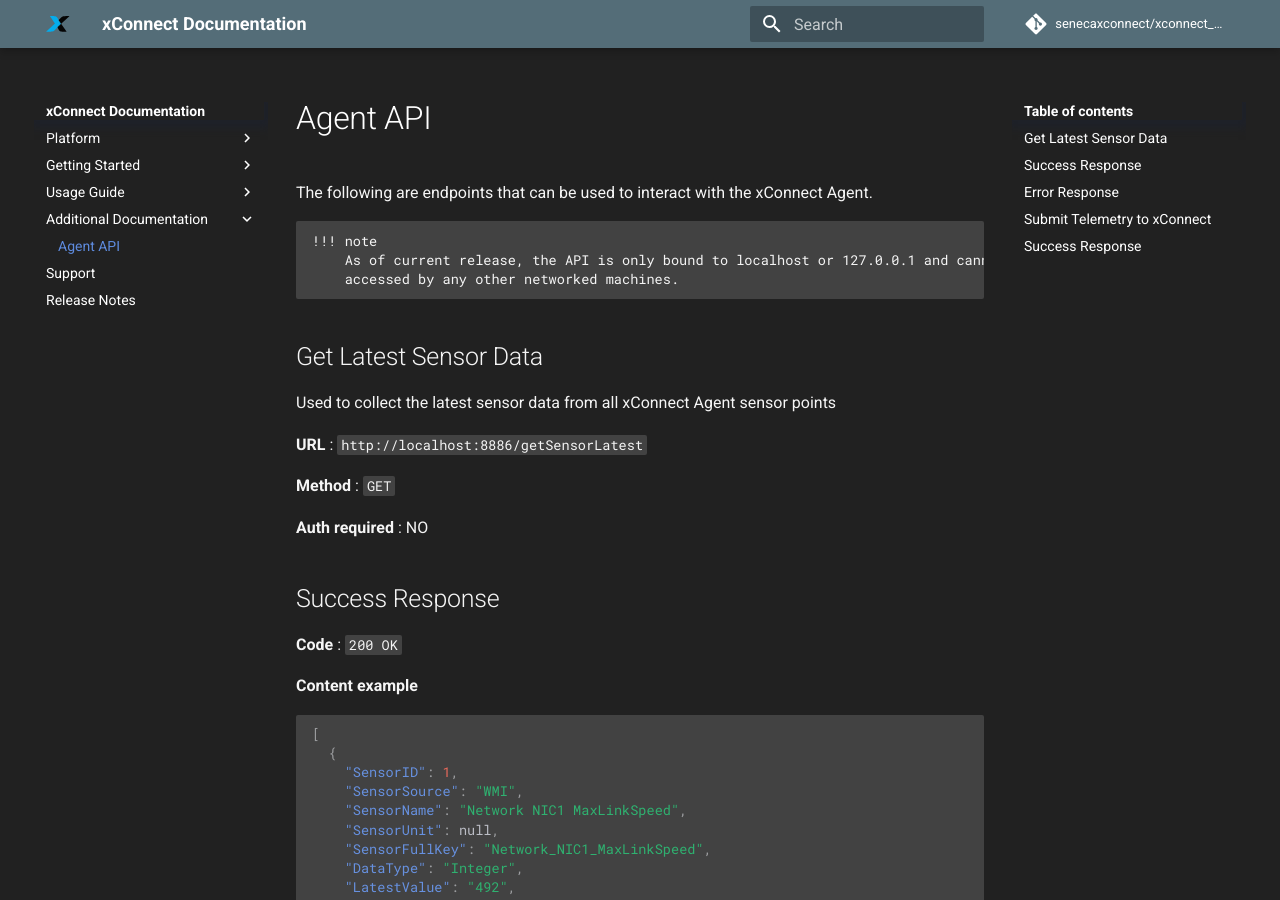
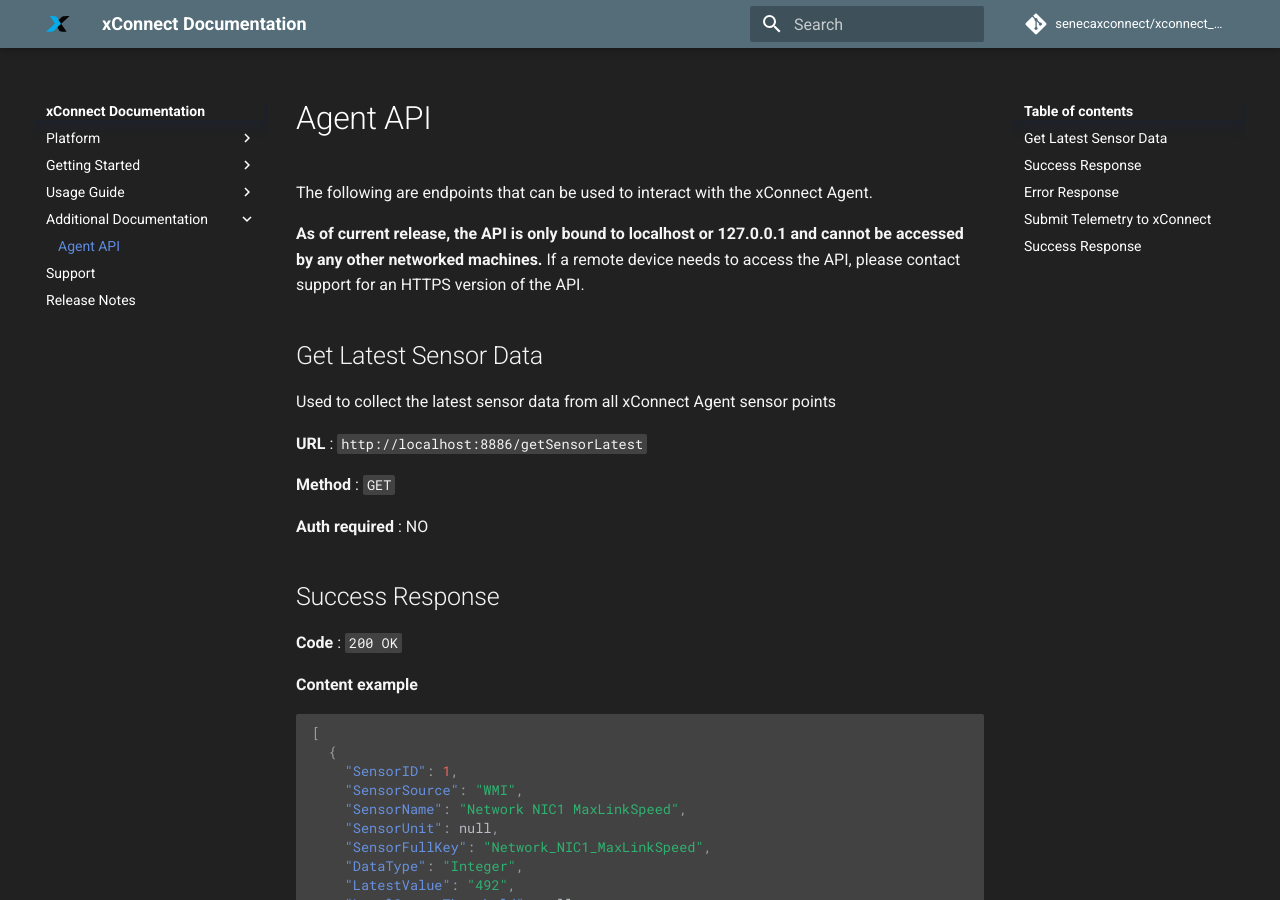
Before and after one commit to senecaxconnect/xconnect_docs, an MkDocs documentation site: the page built from docs/Agent_API.md, in a window 1280 px wide and 900 px high. Built offline with MkDocs 1.6.1 and Material for MkDocs 9.7.7, drawn with Linux system fonts in a browser that asks for light colours; comment, search, counter and statistics services are not loaded.

Commit message:
Added scheme

```diff
--- a/docs/Agent_API.md
+++ b/docs/Agent_API.md
@@ -1,9 +1,11 @@
 # Agent API
 The following are endpoints that can be used to interact with the xConnect Agent.
 
-    !!! note
-        As of current release, the API is only bound to localhost or 127.0.0.1 and cannot be
-        accessed by any other networked machines.
+**As of current release, the API is only bound to localhost or 127.0.0.1 and cannot be
+accessed by any other networked machines.** If a remote device needs to access the API, please contact
+support for an HTTPS version of the API.
+
+
 ## Get Latest Sensor Data
 
 Used to collect the latest sensor data from all xConnect Agent sensor points
```
